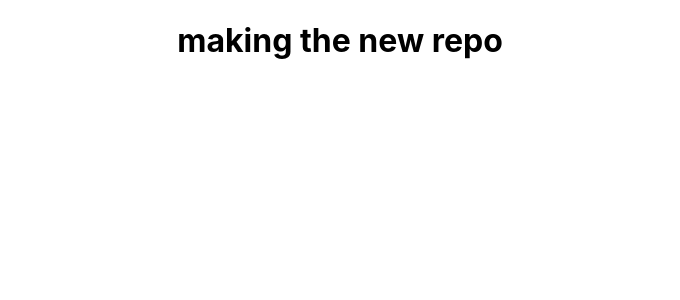
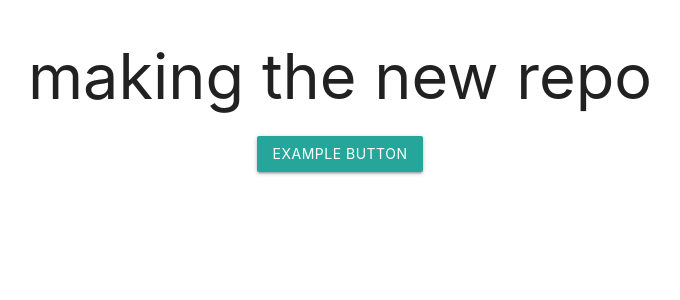
Before and after one commit to Ricky199X/news_app_project, a React (Create React App) app: page / in a window 1280 px wide. Shown: the top 300 px of the page, without its empty margins (300-980 px from the left). Built offline with nearby package versions, Linux system fonts and the light colour scheme.

Commit message:
added materialize css + example button

```diff
--- a/src/App.js
+++ b/src/App.js
@@ -1,11 +1,16 @@
 import React from 'react';
 import logo from './logo.svg';
 import './App.css';
+
+import "materialize-css/dist/css/materialize.min.css";
+import "materialize-css/dist/js/materialize.min.js";
 
 function App() {
   return (
     <div className="App">
       <h1>making the new repo</h1>
+      <button class="btn waves-effect waves-light">Example Button</button>
+
     </div>
   );
 }
```
